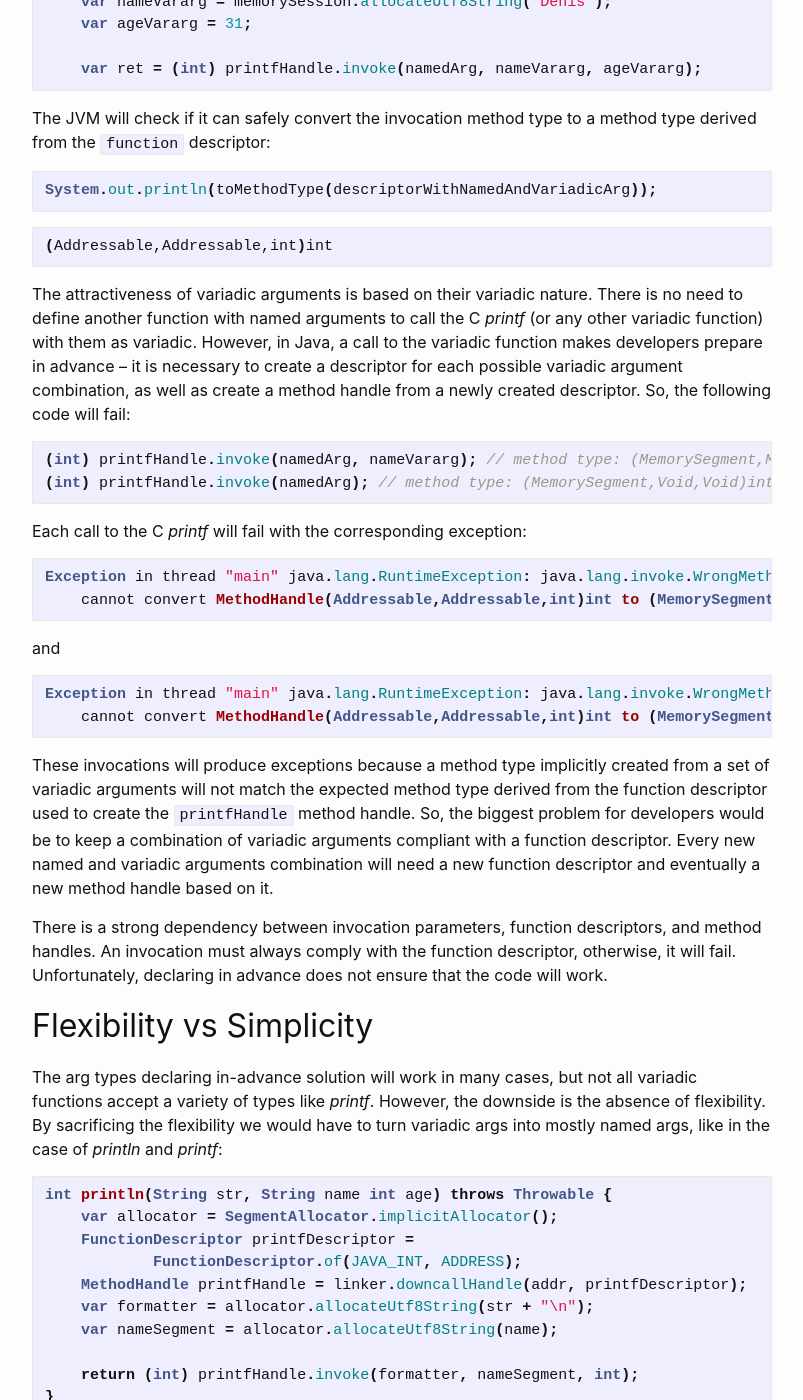
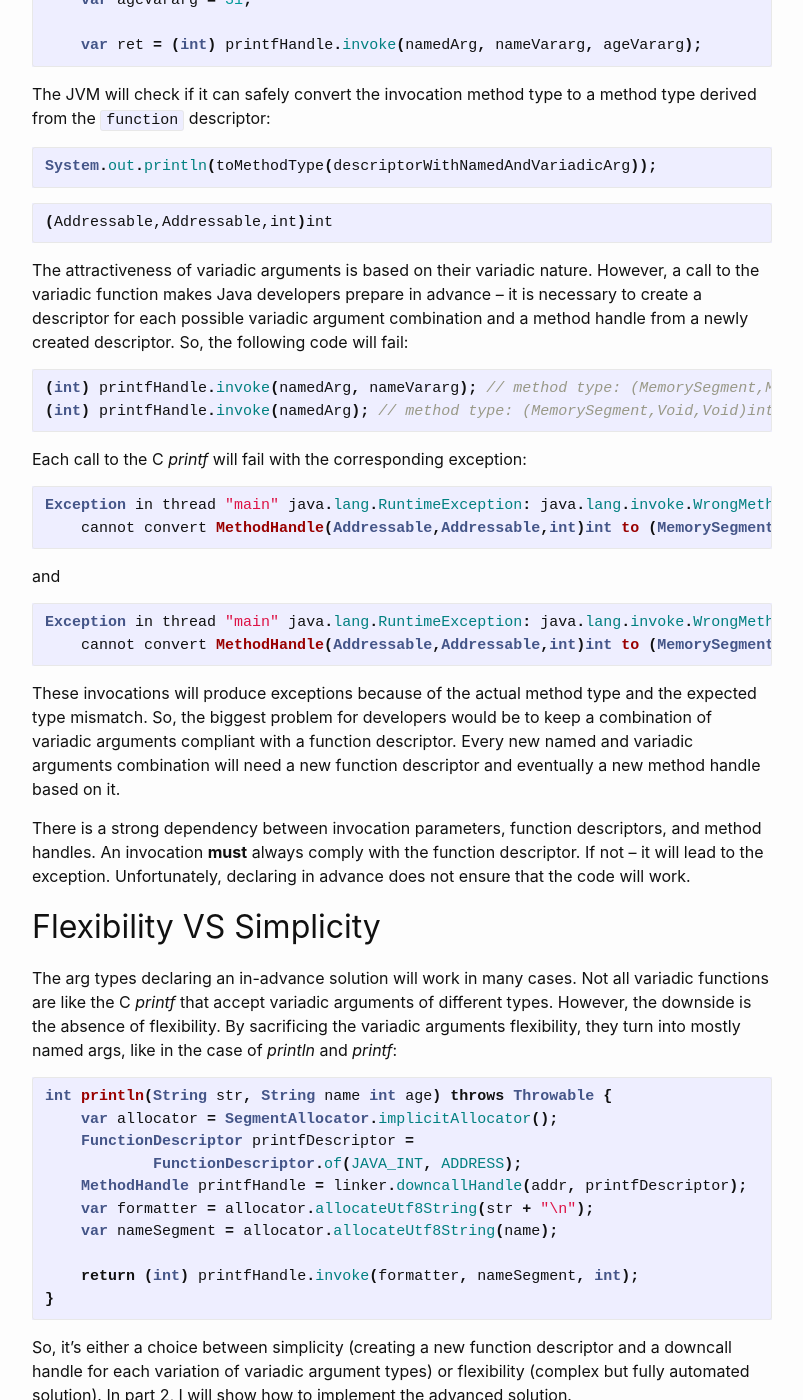
Before and after one commit to denismakogon/denismakogon.github.io, a Jekyll site: the page built from _posts/2022-06-14-introduction-to-project-panama-part-2-simplified-variadic-functions.markdown, in a window 1280 px wide and 1400 px high, scrolled down 5193 px. Shown: the whole window, without its empty margins (238-1041 px from the left). Built offline with Jekyll 4.4.1, drawn with Linux system fonts in a browser that asks for light colours; some of the changed text lies outside the part shown.

Commit message:
small rewritings

````diff
--- a/_posts/2022-06-14-introduction-to-project-panama-part-2-simplified-variadic-functions.markdown
+++ b/_posts/2022-06-14-introduction-to-project-panama-part-2-simplified-variadic-functions.markdown
@@ -17,7 +17,7 @@ on [Unsplash](https://unsplash.com/s/photos/panama?utm_source=unsplash&utm_mediu
 
 This article explores Java native variadic functions and implementation using Foreign Function and Memory API (Project Panama).
 
-This article is divided into two pieces: a simplified solution and an advanced solution.
+There are two solutions to the problem of the C variadic functions in Java. This article will focus on a simplified implementation. The next one will cover an advanced solution.
 
 ## C Variadic Functions in Java
 
@@ -55,7 +55,7 @@ as in the latter in the parameter list and must follow at least one named parame
 int     printf(const char * __restrict, ...);
 ```
 
-At the moment of a call to the variadic function, it accepts variadic arguments. According to its definition, a length of variadic arguments could equal to zero but not greater than 127 entities per function call:
+At the moment of a call to the variadic function, it accepts no more than 127 variadic arguments per function call:
 ```cpp
 printf("hello world");
 printf(" I'm a=%s, I'm b=%s", a, b);
@@ -108,7 +108,7 @@ At runtime, MethodHanlde::Invoke is called, and the JVM attempts safe type conve
 //                <ADDRESS>      <JAVA_INT>
 MethodHandle  (  Addressable  )     int
 ```
-and a method type created from the arguments passed to the **MethodHandle::invoke** (both named and variadic). The JVM will consider the method type mismatch as an exceptional situation.
+and a method type created from the arguments passed to the **MethodHandle::invoke** (both named and variadic). The JVM will recognize type mismatch as an exceptional situation.
 
 In the case of the C _printf_, the JVM will check if it can safely convert a combination of named and variadic arguments submitted to the **MethodHandle::invoke** to a method type derived from the Java implementation of the C _printf_ function descriptor.
 
@@ -186,9 +186,9 @@ System.out.println(toMethodType(descriptorWithNamedAndVariadicArg));
 (Addressable,Addressable,int)int
 ```
 
-The attractiveness of variadic arguments is based on their variadic nature. There is no need to define another function with named arguments to call the  C _printf_ (or any other variadic function) with them as variadic.
-However, in Java, a call to the variadic function makes developers prepare in advance -- it is necessary to create a descriptor for each possible variadic argument combination, as well as create a method handle from a newly created descriptor.
-So, the following code will fail:
+The attractiveness of variadic arguments is based on their variadic nature.
+However, a call to the variadic function makes Java developers prepare in advance -- it is necessary to create a descriptor for each possible variadic argument
+combination and a method handle from a newly created descriptor. So, the following code will fail:
 ```java
 (int) printfHandle.invoke(namedArg, nameVararg); // method type: (MemorySegment,MemorySegment,Void)int
 (int) printfHandle.invoke(namedArg); // method type: (MemorySegment,Void,Void)int
@@ -204,16 +204,16 @@ Exception in thread "main" java.lang.RuntimeException: java.lang.invoke.WrongMet
     cannot convert MethodHandle(Addressable,Addressable,int)int to (MemorySegment,Void,Void)int
 ```
 
-These invocations will produce exceptions because a method type implicitly created from a set of variadic arguments
-will not match the expected method type derived from the function descriptor used to create the `printfHandle` method handle.  So, the biggest problem for developers would be to keep a combination of variadic arguments compliant with a function descriptor. Every new named and variadic arguments combination will need a new function descriptor and eventually a new method handle based on it.
+These invocations will produce exceptions because of the actual method type and the expected type mismatch.
+So, the biggest problem for developers would be to keep a combination of variadic arguments compliant with a function descriptor. Every new named and variadic arguments combination will need a new function descriptor and eventually a new method handle based on it.
 
-There is a strong dependency between invocation parameters, function descriptors, and method handles. An invocation must always comply with the function descriptor, otherwise, it will fail.
+There is a strong dependency between invocation parameters, function descriptors, and method handles. An invocation **must** always comply with the function descriptor. If not -- it will lead to the exception.
 Unfortunately, declaring in advance does not ensure that the code will work.
 
-## Flexibility vs Simplicity
+## Flexibility VS Simplicity
 
-The arg types declaring in-advance solution will work in many cases, but not all variadic functions accept a variety of types like _printf_.
-However, the downside is the absence of flexibility. By sacrificing the flexibility we would have to turn variadic args into mostly named args, like in the case of _println_ and _printf_:
+The arg types declaring an in-advance solution will work in many cases. Not all variadic functions are like the C _printf_ that accept variadic arguments of different types.
+However, the downside is the absence of flexibility. By sacrificing the variadic arguments flexibility, they turn into mostly named args, like in the case of _println_ and _printf_:
 ```java
 int println(String str, String name int age) throws Throwable {
     var allocator = SegmentAllocator.implicitAllocator();
@@ -227,7 +227,7 @@ int println(String str, String name int age) throws Throwable {
 }
 ```
 
-So, it's either a choice between simplicity (creating a new function descriptor and a downcall handle for each variation of variadic argument types) or flexibility (complex, but fully automated solution).
+So, it's either a choice between simplicity (creating a new function descriptor and a downcall handle for each variation of variadic argument types) or flexibility (complex but fully automated solution).
 In part 2, I will show how to implement the advanced solution.
 
 ## Code listing
````
Also changed, not shown: other parts of _posts/2022-06-14-introduction-to-project-panama-part-2-simplified-variadic-functions.markdown (+2 -2 lines).
